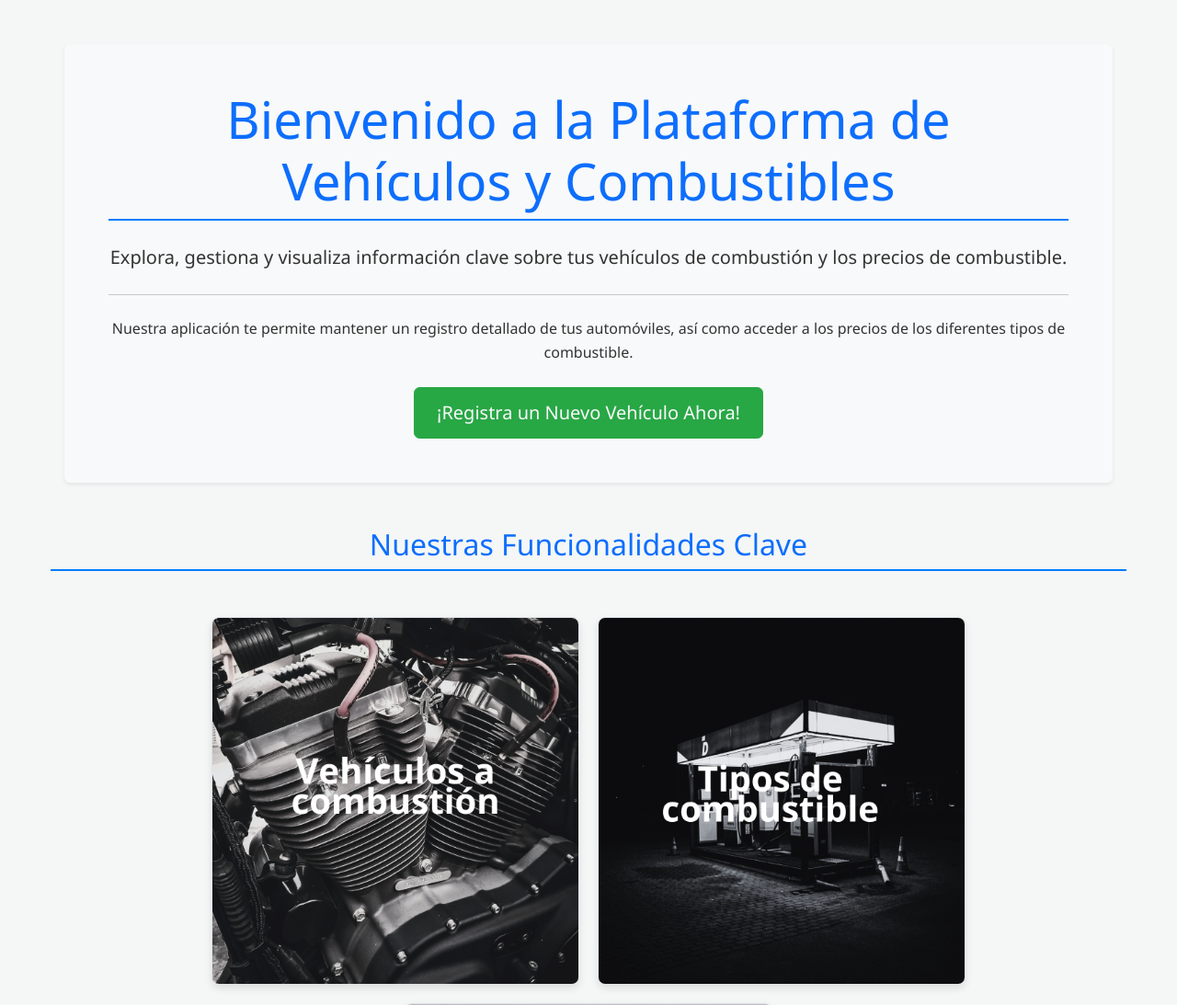
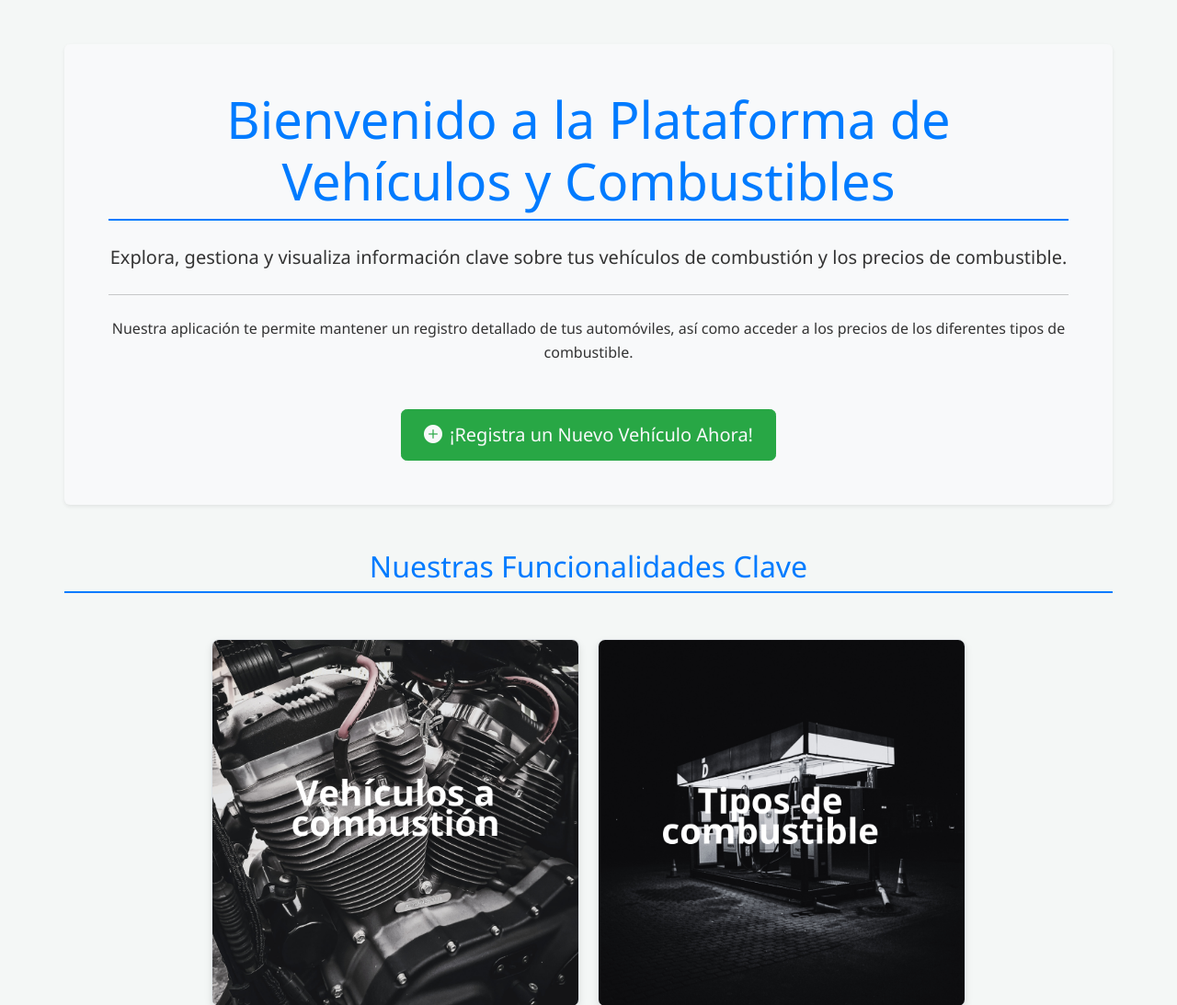
Before and after one commit to Sebas59/Proyecto_inte, a FastAPI app: page / in a window 1280 px wide. Shown: the part 78-1171 px from the top of the page at 92% size. Run offline with FastAPI, Linux system fonts and the light colour scheme.

Commit message:
se modifico informacion y imagenes del home

```diff
--- a/templates/home.html
+++ b/templates/home.html
@@ -5,14 +5,14 @@
 {% block content %}
 <div class="container mt-5">
     <div class="jumbotron text-center bg-light p-5 rounded shadow-sm">
-        <h1 class="display-4 text-primary mb-4"><strong>Bienvenido a la Plataforma de Vehículos y Combustibles</strong> </h1>
+        <h1 class="display-4  mb-4"><strong>Bienvenido a la Plataforma de Vehículos y Combustibles</strong> </h1>
         <p class="lead">Explora, gestiona y visualiza información clave sobre tus vehículos de combustión y los precios de combustible.</p>
         <hr class="my-4">
         <p>Nuestra aplicación te permite mantener un registro detallado de tus automóviles, así como acceder a los precios de los diferentes tipos de combustible.</p>
-
-       <div class="mt-4">
-                <a class="btn btn-success btn-lg btn-no-shadow" href="/vehiculos/crear" role="button">
-                    ¡Registra un Nuevo Vehículo Ahora!
+        <div class="cards-container mt-4">
+           <div class="mt-4">
+                <a class="btn btn-success btn-lg custom-hover-effect" href="/vehiculos/crear" role="button">
+                    <i class="bi bi-plus-circle-fill me-2"></i>¡Registra un Nuevo Vehículo Ahora!
                 </a>
             </div>
         </div>
@@ -20,7 +20,7 @@
 
 
 
-    <h2 class="text-center mt-5 mb-4 text-primary">Nuestras Funcionalidades Clave</h2>
+    <h2 class="text-center mt-5 mb-4 ">Nuestras Funcionalidades Clave</h2>
     <div class="cards-container">
         <a  class="info-card">
             <img src="{{ url_for('statics', path='img/motors2.png') }}" alt="Vehículos de Combustión">
@@ -38,7 +38,7 @@
         <a  class="info-card">
             <img src="{{ url_for('statics', path='img/gasolinas3.png') }}" alt="Tipos de Combustible">
             <div class="info-card-overlay">
-                <h3><i class="bi bi-fuel-pump me-2"></i></h3>
+
                 <p>
                     Los combustibles fósiles como la gasolina y el diésel son esenciales para el funcionamiento de la mayoría de los vehículos de combustión. La gasolina se utiliza principalmente en motores de encendido por chispa, mientras que el diésel alimenta los motores de compresión. La eficiencia del combustible y su octanaje son factores clave que influyen en el rendimiento y la economía de los vehículos.
                 </p>
@@ -51,7 +51,7 @@
         <a  class="info-card">
             <img src="{{ url_for('statics', path='img/costos1.png') }}" alt="Búsqueda de Costo de Tanqueo">
             <div class="info-card-overlay">
-                <h3><i class="bi bi-calculator me-2"></i></h3>
+
                 <p>
                     Estima el costo total de llenar el tanque de tu vehículo. Nuestra herramienta te permite calcularlo basándose en la marca, modelo, tamaño del tanque de tu vehículo y los precios de combustible actualizados en diferentes ciudades y localidades.
                 </p>
```
